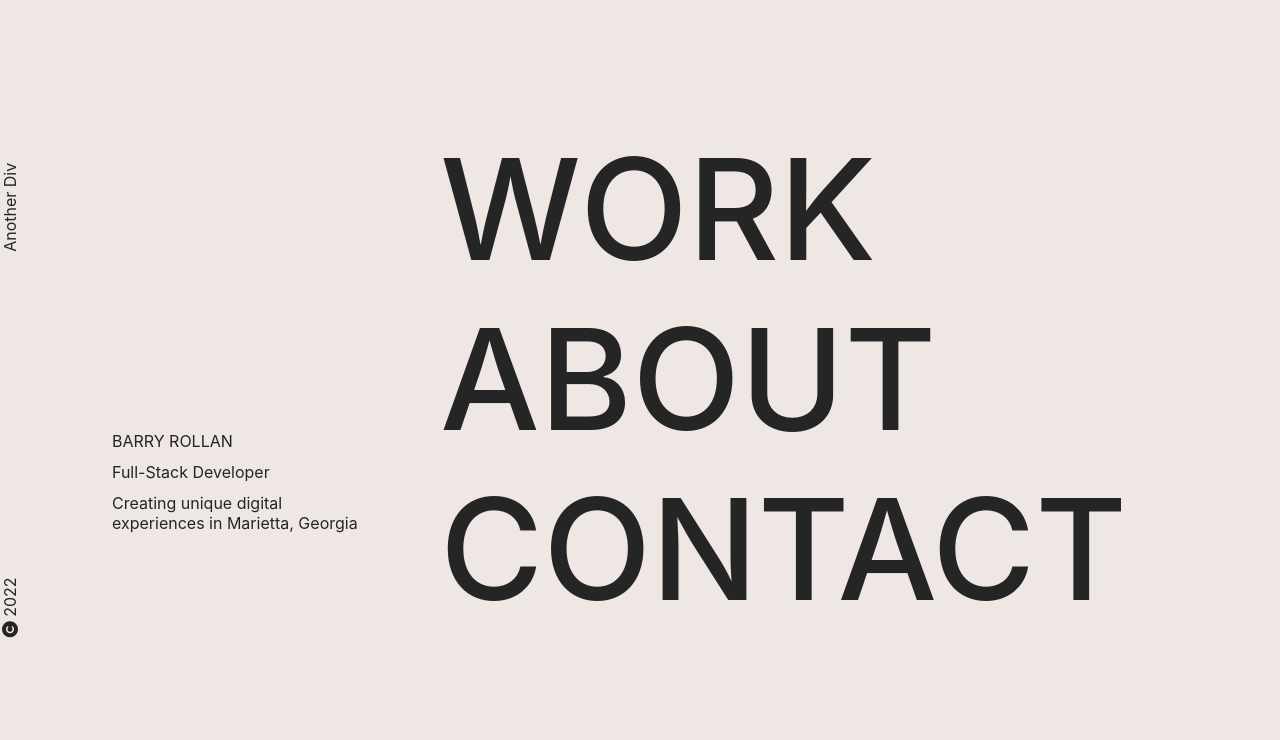
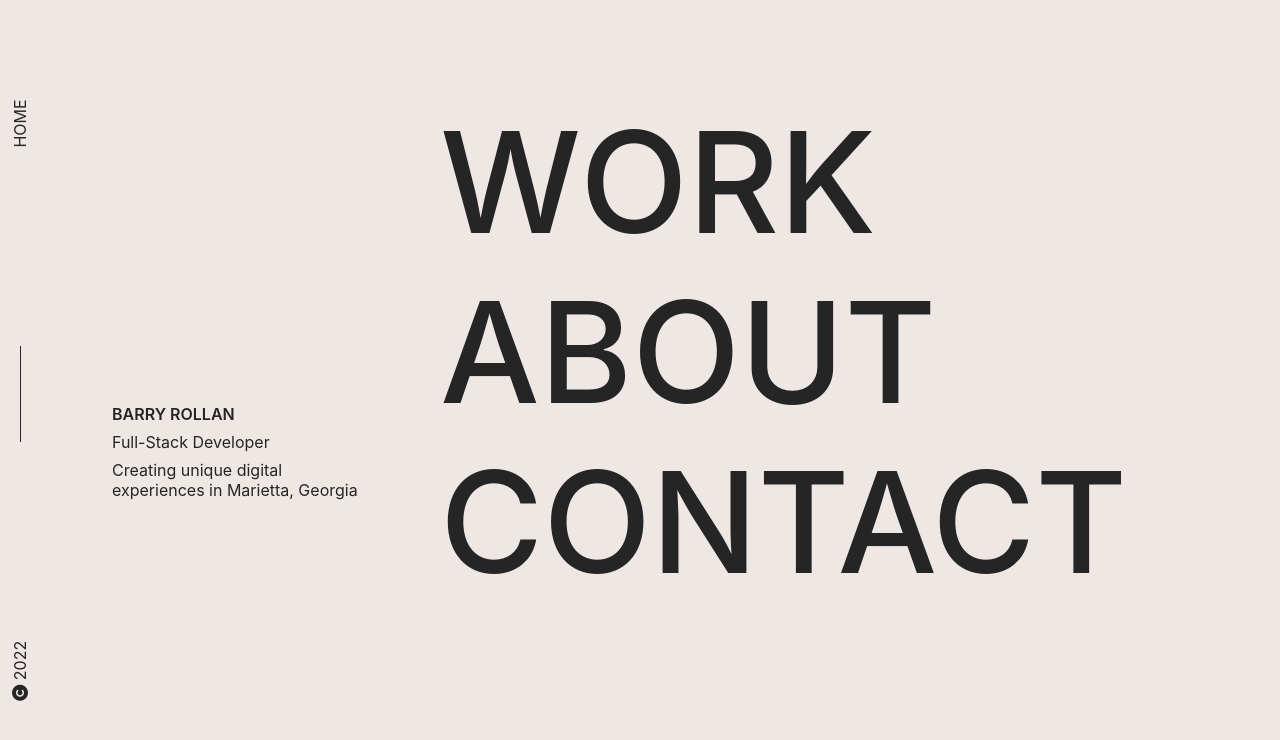
Before and after one commit to scottrollan/barry-rollan, a React (Create React App) app: page / in a window 1280 px wide. Shown: the top 740 px of the page. Built offline with nearby package versions, Linux system fonts and the light colour scheme; a web font is replaced by a local one.

Commit message:
pageUp animation working

```diff
--- a/src/App.js
+++ b/src/App.js
@@ -1,12 +1,22 @@
 import React from 'react';
 import SideNav from './components/SideNav';
+import About from './components/About';
+import $ from 'jquery';
 import styles from './App.module.scss';
+import './Main.css';
 
 function App() {
+  const goToPage = (page) => {
+    $(`#${page}Wrapper`).addClass('pageUp');
+    $('#sideNav').css({
+      color: 'var(--beige)',
+      backgroundColor: 'var(--black)',
+    });
+  };
+
   return (
     <div className={styles.App}>
-      <SideNav />
-      <div className={styles.homeGrid}>
+      <div className={styles.homeGrid} id="homeGrid">
         <div className={styles.aboutSection}>
           <div className={styles.name}>Barry Rollan</div>
           <div className={styles.title}>Full-Stack Developer</div>
@@ -16,8 +26,16 @@ function App() {
         </div>
         <div className={styles.menuOptions}>
           <div className={styles.option}>WORK</div>
-          <div className={styles.option}>ABOUT</div>
+          <div className={styles.option} onClick={() => goToPage('about')}>
+            ABOUT
+          </div>
           <div className={styles.option}>CONTACT</div>
+        </div>
+        <div className={styles.navWrapper}>
+          <SideNav />
+        </div>
+        <div className={[`${styles.aboutWrapper} notHome`]} id="aboutWrapper">
+          <About />
         </div>
       </div>
     </div>
--- a/src/App.module.scss
+++ b/src/App.module.scss
@@ -3,32 +3,38 @@
 .App {
   color: var(--black);
 }
-
 .homeGrid {
   min-height: 100vh;
+  min-width: 100vw;
   display: grid;
-  grid-template-columns: var(--sideNav) auto 20vw auto 60vw auto; //6 columns
-  grid-template-rows: 2fr 8vw 8vw 8vw 8vw 8vw 8vw 1fr;
-  z-index: 999;
+  grid-template-columns: [left] var(--sideNav) auto 20vw auto 60vw auto [right];
+  grid-template-rows: [top] 2fr 8vw 8vw 8vw 8vw 8vw 8vw 1fr [bottom];
+}
+.navWrapper {
+  grid-column: left;
+  grid-row-start: bottom;
+}
+.aboutWrapper {
+  display: none;
 }
 .aboutSection {
   display: flex;
   flex-direction: column;
   justify-content: space-between;
-  height: 100%;
-  grid-column-start: 3;
-  grid-column-end: 3;
-  grid-row-start: 5;
+  grid-column: 3;
+  grid-row: 5;
+}
+.aboutSection > div {
+  margin-bottom: 1vh;
 }
 .name {
   text-transform: uppercase;
-  font-weight: 400;
+  font-weight: 600;
 }
 
 .menuOptions {
-  grid-column-start: 5;
-  grid-row-start: 2;
-  grid-row-end: 9;
+  grid-column: 5;
+  grid-row: 2 / 9;
 }
 .option {
   font-size: 11vw;
@@ -37,6 +43,29 @@
 }
 
 .option:hover {
-  transform: scale(1.2) skew(10deg) translateX(15px);
+  transform: skew(-10deg) translateX(88px);
   cursor: pointer;
 }
+
+@media (pointer: coarse) {
+  .homeGrid {
+    grid-template-columns: [left] 5% [left-indent] 1fr [middle] 1fr [right-indent] 5% [right];
+    grid-template-rows: [top] var(--sideNav) var(--sideNav) auto 10% 60% [bottom];
+    visibility: visible;
+  }
+  .navWrapper {
+    grid-column: left / right;
+    grid-row: top;
+  }
+  .aboutSection {
+    grid-column: left-indent / right-indent;
+    grid-row: 3;
+  }
+  .menuOptions {
+    grid-column: left-indent / right-indent;
+    grid-row: 5;
+  }
+  .option {
+    font-size: 14vw;
+  }
+}
--- /dev/null
+++ b/src/Main.css
@@ -0,0 +1,43 @@
+/* ANIMATIONS AND ANIMATION CLASSES */
+@import './styles/custom-properties.module.scss';
+
+.pageUp {
+  display: flex;
+  animation: pageUp var(--pageUpTiming) linear;
+  -moz-animation: pageUp var(--pageUpTiming) linear;
+  -webkit-animation: pageUp var(--pageUpTiming) linear;
+}
+
+@keyframes pageUp {
+  0% {
+    transform: translateY(100vh);
+  }
+  25% {
+    transform: translateY(50%);
+  }
+  100% {
+    transform: translateY(0%);
+  }
+}
+@-moz-keyframes pageUp {
+  0% {
+    transform: translateY(100vh);
+  }
+  50% {
+    transform: translateY(-25%);
+  }
+  100% {
+    transform: translateY(0%);
+  }
+}
+@-webkit-keyframes pageUp {
+  0% {
+    transform: translateY(100vh);
+  }
+  50% {
+    transform: translateY(-25%);
+  }
+  100% {
+    transform: translateY(0%);
+  }
+}
--- /dev/null
+++ b/src/components/About.js
@@ -0,0 +1,48 @@
+import React from 'react';
+import SideNav from './SideNav';
+import photo from '../assets/photo.jpg';
+import styles from './About.module.scss';
+
+export default function About() {
+  return (
+    <div className={styles.aboutGrid} id="about">
+      <div className={styles.aboutTitle}>About</div>
+      <div className={styles.imageWrapper}>
+        <img src={photo} alt="" />
+      </div>
+      <div className={styles.aboutMeWords}>
+        <p>
+          My name is Barry and I live just outside Atlanta (Georgia, United
+          States).
+        </p>
+
+        <p>
+          Learning to master new, and often difficult, skills has been a
+          lifelong penchant for me. I love to challenge myself to learn, then to
+          apply that learning, even if it's just for fun. Whether it’s studying
+          a new language, mastering sudoku or the Rubik’s cube, creating
+          micro-climates for native plants, or playing my favorite stealth video
+          games (for too long, probably), I like figuring things out.
+        </p>
+        <p>
+          In early 2019, I completed the certification program of Full Stack
+          Development accredited by the Georgia Institute of Technology and
+          Trilogy Education. Since then, I've completed several projects and
+          expanded my expertise in both frontend and backend technologies.
+        </p>
+        <p>I'm handy at:</p>
+        <ul>
+          <li>React &#38; React Native</li>
+          <li>Javascript &#38; jQuery </li>
+          <li>CSS &#38; Sass</li>
+          <li>Node, Axios &#38; Express</li>
+          <li>Google Firebase</li>
+          <li>Sanity CMS</li>
+        </ul>
+      </div>
+      <div className={styles.navWrapper}>
+        <SideNav />
+      </div>
+    </div>
+  );
+}
--- /dev/null
+++ b/src/components/About.module.scss
@@ -0,0 +1,85 @@
+@import '../styles/custom-properties.module.scss';
+
+.aboutGrid {
+  min-height: 100vh;
+  max-height: 100vh;
+  min-width: 100vw;
+  max-width: 100vw;
+  border: 1px solid var(--beige);
+  background-color: var(--black);
+  display: grid;
+  grid-template-columns:
+    [left] var(--sideNav)
+    [leftIndent] auto auto [middle] auto auto [rightIndent] var(--sideNav)
+    [right];
+  grid-template-rows:
+    [top] var(--sideNav) [topMargin] calc(var(--imageHeight) * 0.5)
+    [middle] calc(var(--imageHeight) * 0.5) auto [bottom];
+}
+.aboutGrid > * {
+  color: var(--beige);
+}
+.navWrapper {
+  grid-column: left;
+  grid-row-start: bottom;
+}
+.aboutTitle {
+  font-size: 14vw;
+  grid-row: topMargin;
+  grid-column: leftIndent;
+  animation: titleUp calc(var(--pageUpTiming) * 2) linear;
+  -moz-animation: titleUp calc(var(--pageUpTiming) * 2) linear;
+  -webkit-animation: titleUp calc(var(--pageUpTiming) * 2) linear;
+  z-index: 1;
+}
+
+.imageWrapper {
+  max-height: var(--imageHeight);
+  grid-row: topMargin;
+  grid-column: middle;
+}
+.imageWrapper > img {
+  height: var(--imageHeight);
+}
+
+.aboutMeWords {
+  grid-column: leftIndent / middle;
+  grid-row: middle / bottom;
+  padding-right: var(--sideNav);
+  background-color: var(--black);
+  z-index: 2;
+}
+
+@keyframes titleUp {
+  0% {
+    transform: translateY(calc(var(--imageHeight) * 0.5));
+  }
+  50% {
+    transform: translateY(calc(var(--imageHeight) * 0.5));
+  }
+  100% {
+    transform: translateY(0%);
+  }
+}
+@-moz-keyframes titleUp {
+  0% {
+    transform: translateY(calc(var(--imageHeight) * 0.5));
+  }
+  50% {
+    transform: translateY(calc(var(--imageHeight) * 0.5));
+  }
+  100% {
+    transform: translateY(0%);
+  }
+}
+@-webkit-keyframes titleUp {
+  0% {
+    transform: translateY(translateY(calc(var(--imageHeight) * 0.5)));
+  }
+  50% {
+    transform: translateY(calc(var(--imageHeight) * 0.5));
+  }
+  100% {
+    transform: translateY(0%);
+  }
+}
--- a/src/components/SideNav.js
+++ b/src/components/SideNav.js
@@ -3,15 +3,29 @@ import $ from 'jquery';
 import styles from './SideNav.module.scss';
 
 export default function SideNav() {
+  const goHome = () => {
+    $('.notHome').hide();
+  };
+
   const today = new Date();
   const year = today.getFullYear();
   return (
-    <div className={styles.sideNavWrapper}>
-      <div className={styles.sideNav}>
-        <div>
-          <i className="fas fa-copyright"></i> {year}
-        </div>
-        <div>Another Div</div>
+    <div className={styles.sideNav} id="sideNav">
+      <div>
+        <i className="fas fa-copyright"></i> {year}
+      </div>
+      <div
+        style={{
+          borderTop: '1px solid var(--black)',
+          width: '12vh',
+        }}
+      ></div>
+      <div
+        className={styles.homeButton}
+        id="homeButton"
+        onClick={() => goHome()}
+      >
+        HOME
       </div>
     </div>
   );
--- a/src/components/SideNav.module.scss
+++ b/src/components/SideNav.module.scss
@@ -1,25 +1,26 @@
 @import '../styles/custom-properties.module.scss';
 
-.sideNavWrapper {
-  min-width: 100vw;
-  min-zoom: 100vh;
-  position: fixed;
-  top: 0;
-  right: 0;
-  bottom: 0;
-  left: 0;
-  margin: 0;
-  z-index: 998;
-}
 .sideNav {
   display: flex;
   justify-content: space-around;
+  align-items: center;
   width: 100vh;
   height: var(--sideNav);
   transform: translateX(calc(-1 * var(--sideNav))) rotate(-90deg);
   transform-origin: var(--sideNav) 0;
-  position: absolute;
-  left: 0;
-  bottom: 0;
-  z-index: inherit;
 }
+
+.homeButton {
+  visibility: visible;
+}
+.homeButton:hover {
+  cursor: pointer;
+}
+
+@media (pointer: coarse) {
+  .sideNav {
+    width: 100vw;
+    flex-direction: row-reverse;
+    transform: none;
+  }
+}
--- a/src/index.css
+++ b/src/index.css
@@ -5,8 +5,7 @@ body {
     sans-serif;
   -webkit-font-smoothing: antialiased;
   -moz-osx-font-smoothing: grayscale;
-  /* min-width: 100vh;
-  max-width: 100vh; */
+  padding: 0;
   overflow-x: hidden;
   background-color: #eee7e3;
 }
--- a/src/styles/custom-properties.module.scss
+++ b/src/styles/custom-properties.module.scss
@@ -2,4 +2,6 @@
   --beige: #eee7e3;
   --black: #262525;
   --sideNav: 40px;
+  --imageHeight: 350px;
+  --pageUpTiming: 700ms;
 }
```
Also changed, not shown: src/assets/photo.jpg (added).
